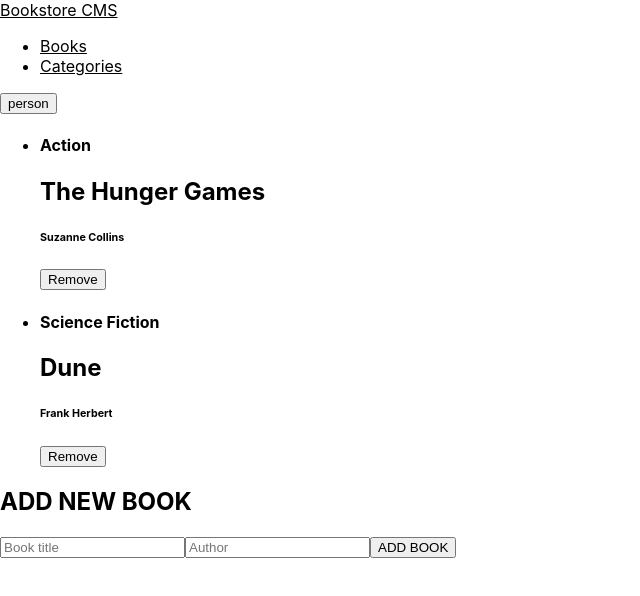
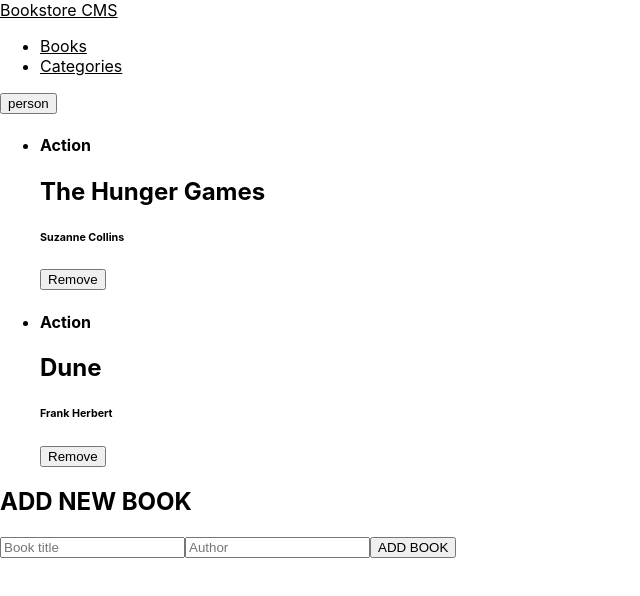
Before and after one commit to alex1779/bookstore, a React (Create React App) app: page / in a window 1280 px wide. Shown: the top 596 px of the page, without its empty margins (0-640 px from the left). Built offline with nearby package versions, Linux system fonts and the light colour scheme.

Commit message:
Added new components for books

```diff
--- /dev/null
+++ b/src/components/Book.js
@@ -0,0 +1,26 @@
+import PropTypes from 'prop-types';
+
+function Book({ category, title, author }) {
+  return (
+    <div>
+      <h4>{category}</h4>
+      <h2>{title}</h2>
+      <h6>{author}</h6>
+      <button type="button">Remove</button>
+    </div>
+  );
+}
+
+Book.defaultProps = {
+  category: 0,
+  title: 0,
+  author: 0,
+};
+
+Book.propTypes = {
+  category: PropTypes.string,
+  title: PropTypes.string,
+  author: PropTypes.string,
+};
+
+export default Book;
--- a/src/components/BookList.js
+++ b/src/components/BookList.js
@@ -1,21 +1,32 @@
+import Book from './Book';
+
+const books = [
+  {
+    id: 1,
+    category: 'Action',
+    title: 'The Hunger Games',
+    author: 'Suzanne Collins',
+  },
+  {
+    id: 2,
+    category: 'Action',
+    title: 'Dune',
+    author: 'Frank Herbert',
+  },
+];
+
 function BookList() {
   return (
     <ul>
-
-      <li>
-        <h4>Action</h4>
-        <h2>The Hunger Games</h2>
-        <h6>Suzanne Collins</h6>
-        <button type="button">Remove</button>
-      </li>
-
-      <li>
-        <h4>Science Fiction</h4>
-        <h2>Dune</h2>
-        <h6>Frank Herbert</h6>
-        <button type="button">Remove</button>
-      </li>
-
+      {books.map((item) => (
+        <li key={item.id}>
+          <Book
+            category={item.category}
+            title={item.title}
+            author={item.author}
+          />
+        </li>
+      ))}
     </ul>
   );
 }
```
